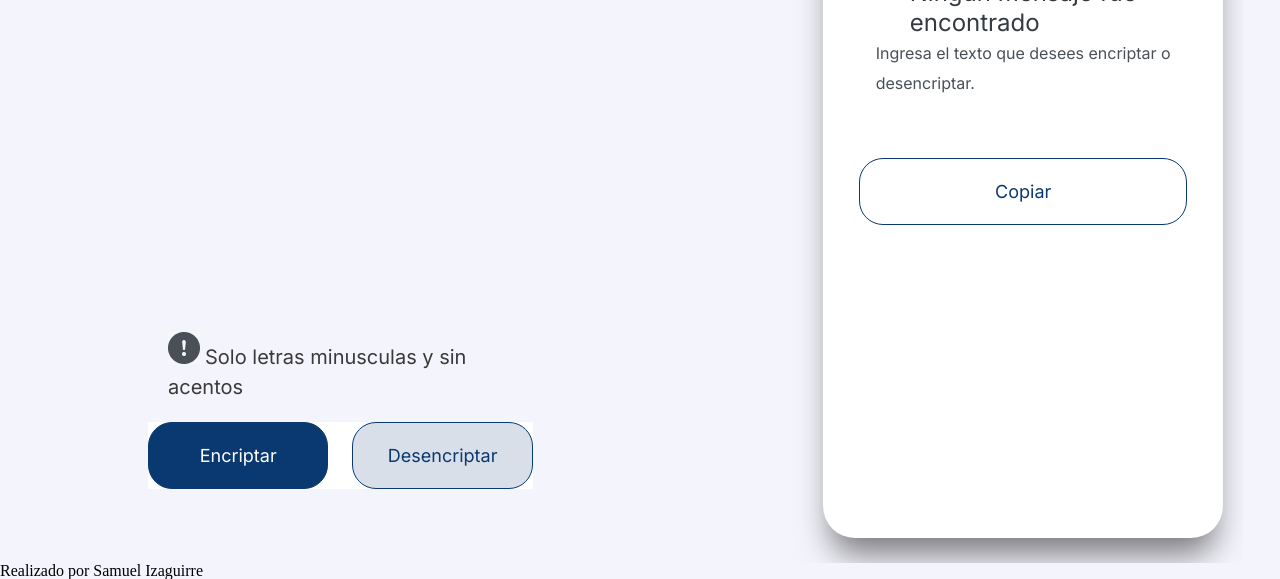
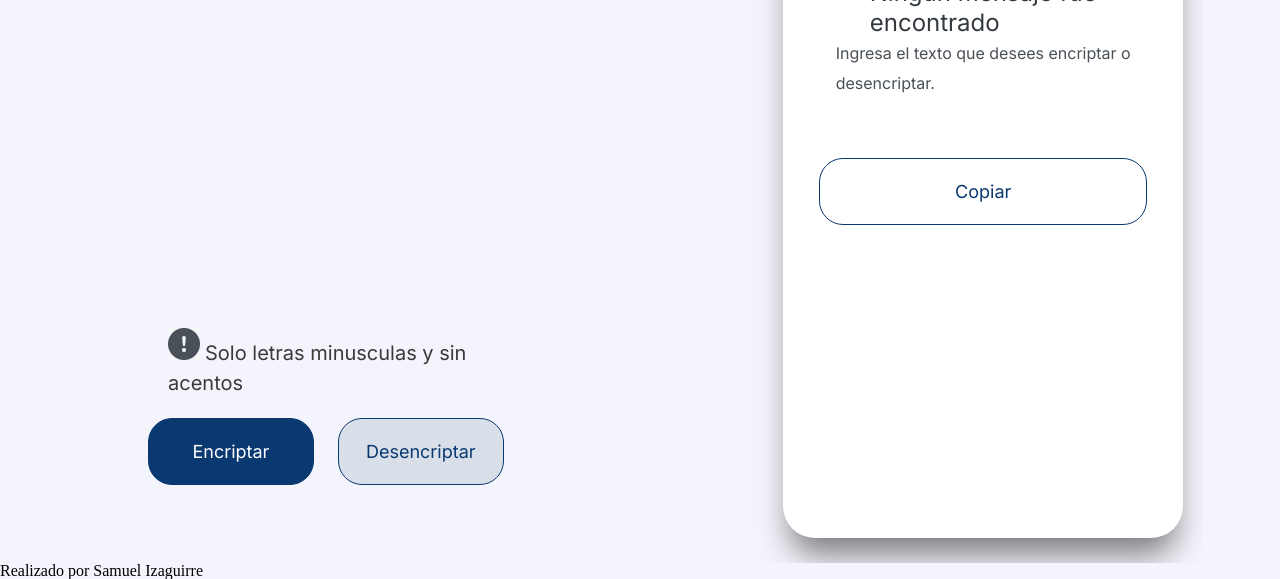
Before and after one commit to SamuelIza02/Des-Encriptador, a plain HTML site: page index.html in a window 1280 px wide. Shown: the part 300-879 px from the top of the page. Drawn offline with Linux system fonts and the light colour scheme.

```diff
--- a/styles.css
+++ b/styles.css
@@ -1,5 +1,7 @@
 *{
-    background: #FFFFFF;
+    margin: 0; /*Obligatorio*/
+    padding: 0; /*Obligatorio*/
+    box-sizing: border-box;
     font-weight: 400;
     font-size: 20px;
     line-height: 150%;
@@ -167,8 +169,7 @@ main{
     top: 72px;
     left: 1032px;
     color: #495057;
-
-
+    font-size: 20px;
 }
 .copiar{
     background: #FFFFFF;
```
